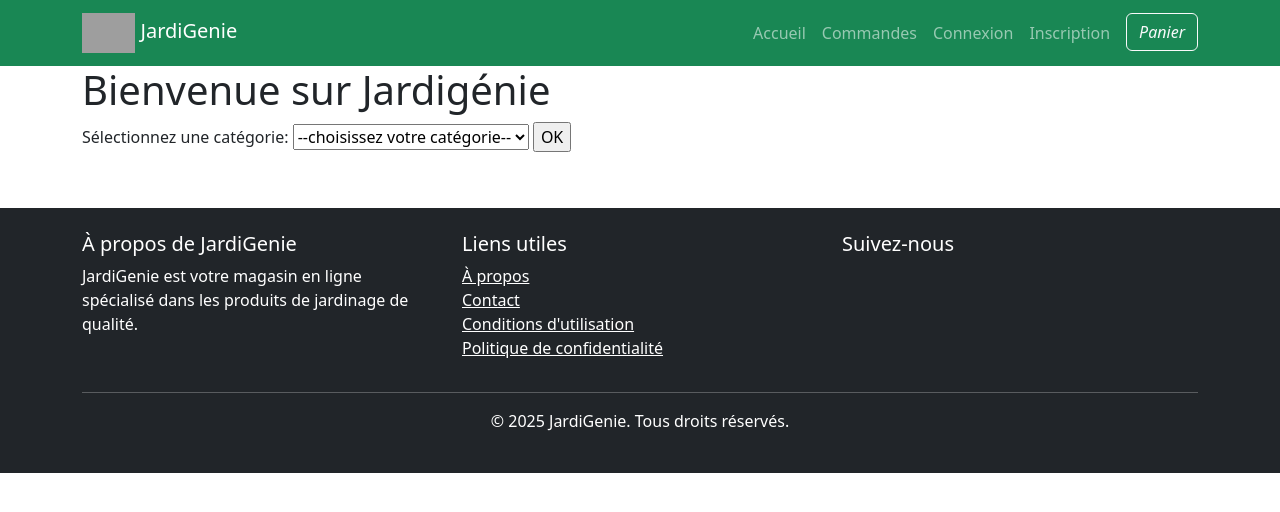
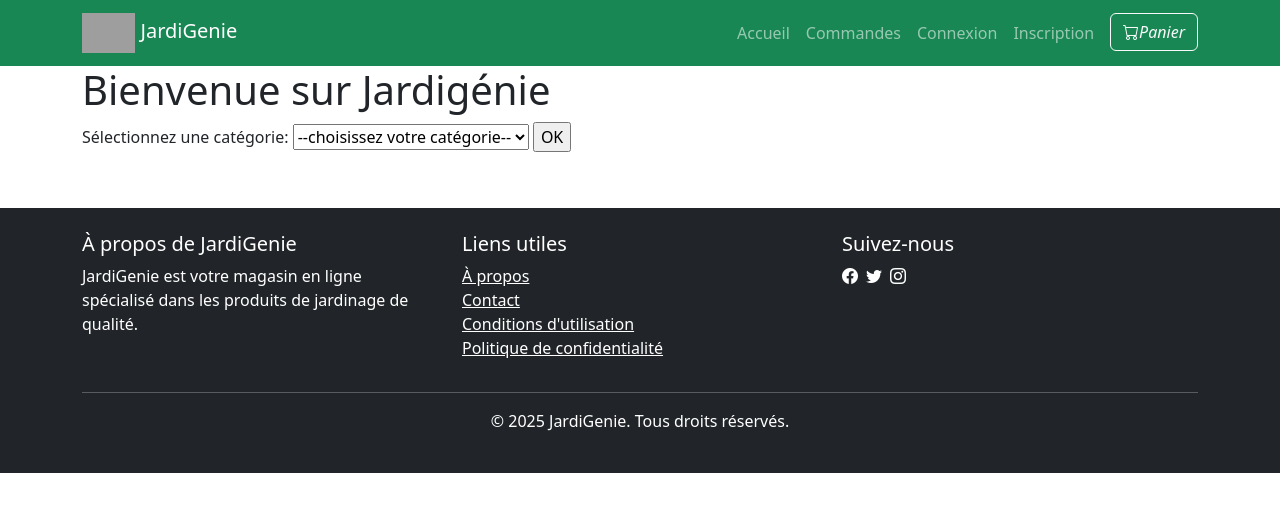
Before and after one commit to LouGitta/di_cube_4_jardigenie, a PHP site: page /index.php?route=home in a window 1280 px wide. Shown: the top 512 px of the page. Run offline with PHP 8.4, Linux system fonts and the light colour scheme; data that the repository does not hold is empty; grey boxes are pictures that could not be loaded.

Commit message:
Nettoyage layout et cdn

```diff
--- a/front_office/views/layout.phtml
+++ b/front_office/views/layout.phtml
@@ -11,58 +11,14 @@ $totalItems = is_array($product) ? array_sum($product) : 0;
     <meta charset="UTF-8">
     <meta name="viewport" content="width=device-width, initial-scale=1.0">
     <title>Jardigénie</title>
-    <!-- <link rel="stylesheet" href="public/css/style.css"> -->
-    <link href="https://cdn.jsdelivr.net/npm/bootstrap@5.3.5/dist/css/bootstrap.min.css" rel="stylesheet" integrity="sha384-SgOJa3DmI69IUzQ2PVdRZhwQ+dy64/BUtbMJw1MZ8t5HZApcHrRKUc4W0kG879m7" crossorigin="anonymous">
+    <link rel="stylesheet" href="https://cdn.jsdelivr.net/npm/bootstrap-icons@1.10.5/font/bootstrap-icons.css">
     <link rel="stylesheet" href="https://cdnjs.cloudflare.com/ajax/libs/font-awesome/6.5.0/css/all.min.css" integrity="sha512-..." crossorigin="anonymous" referrerpolicy="no-referrer" />
-</head>
+    <link href="https://cdn.jsdelivr.net/npm/bootstrap@5.3.2/dist/css/bootstrap.min.css" rel="stylesheet">
+    <script src="https://cdn.jsdelivr.net/npm/bootstrap@5.3.2/dist/js/bootstrap.bundle.min.js"></script>
+  </head>
 
 <body>
-    <?php include 'views/templates/header.phtml'; ?>
-  <!-- <nav class="navbar navbar-expand-lg navbar-dark bg-success mb-4">
-    <div class="container-fluid">
-      <a class="navbar-brand" href="index.php?page=home">
-        <img src="public/images/logojardigenie.png" alt="jardigenie" width="40" height="40" class="d-inline-block align-text-top">
-        Jardigénie
-      </a>
-
-      <button class="navbar-toggler" type="button" data-bs-toggle="collapse" data-bs-target="#navbarNav"
-        aria-controls="navbarNav" aria-expanded="false" aria-label="Toggle navigation">
-        <span class="navbar-toggler-icon"></span>
-      </button>
-
-      <div class="collapse navbar-collapse justify-content-end" id="navbarNav">
-        <ul class="navbar-nav align-items-center">
-          <li class="nav-item">
-            <a class="nav-link" href="index.php?page=home">Accueil</a>
-          </li>
-          <?php if(!isset($_SESSION['user_id'])): ?>
-            <li class="nav-item">
-              <a class="nav-link" href="index.php?page=connexion">Connexion</a>
-            </li>
-            <li class="nav-item">
-              <a class="nav-link" href="index.php?page=inscription">Inscription</a>
-            </li>
-          <?php else: ?>
-            <li class="nav-item">
-              <a class="nav-link" href="index.php?page=deconnexion">Déconnexion</a>
-            </li>
-          <?php endif; ?>
-          <li class="nav-item">
-            <a href="index.php?page=cart" class="btn btn-outline-light position-relative ms-2">
-              <i class="bi bi-cart3"></i>
-              <?php if($totalItems > 0): ?>
-                <span class="position-absolute top-0 start-100 translate-middle badge rounded-pill bg-danger">
-                <?= $totalItems ?>
-                <span class="visually-hidden">articles dans le panier</span>
-                </span>
-              <?php endif; ?>
-            </a>
-          </li>
-        </ul>
-      </div>
-    </div>
-  </nav> -->
-
+  <?php include 'views/templates/header.phtml'; ?>
   <main class="container">
     <?php include $template ?>
   </main>
```
